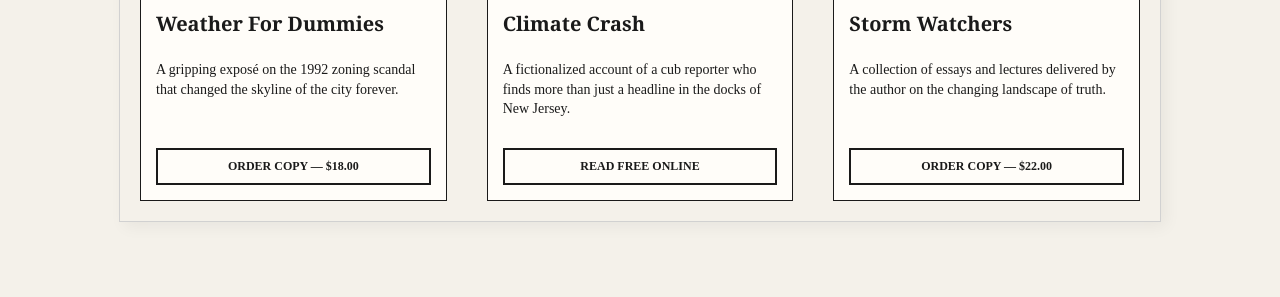
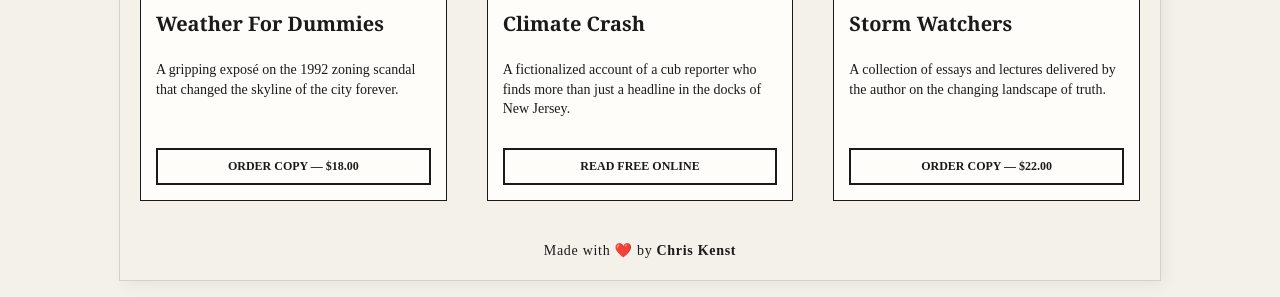
Before and after one commit to ckenst/johndcox, a plain HTML site: page index.html in a window 1280 px wide. Shown: the part 967-1264 px from the top of the page. Before the commit the page ends 1229 px from the top, so only its background shows below. Drawn offline with Linux system fonts and the light colour scheme.

Commit message:
Added footer

```diff
--- a/index.html
+++ b/index.html
@@ -98,6 +98,10 @@
                 </div>
             </div>
         </section>
+
+        <footer class="site-footer">
+            Made with ❤️ by <a href="https://www.kenst.com/" target="_blank">Chris Kenst</a>
+        </footer>
     </div>
 
 </body>
--- a/styles.css
+++ b/styles.css
@@ -206,3 +206,20 @@ header h1 {
     background: #1a1a1a;
     color: #f4f1ea;
 }
+
+.site-footer {
+    margin-top: 40px;
+    text-align: center;
+    font-size: 14px;
+    letter-spacing: 0.05em;
+}
+
+.site-footer a {
+    color: #1a1a1a;
+    text-decoration: none;
+    font-weight: bold;
+}
+
+.site-footer a:hover {
+    text-decoration: underline;
+}
```
